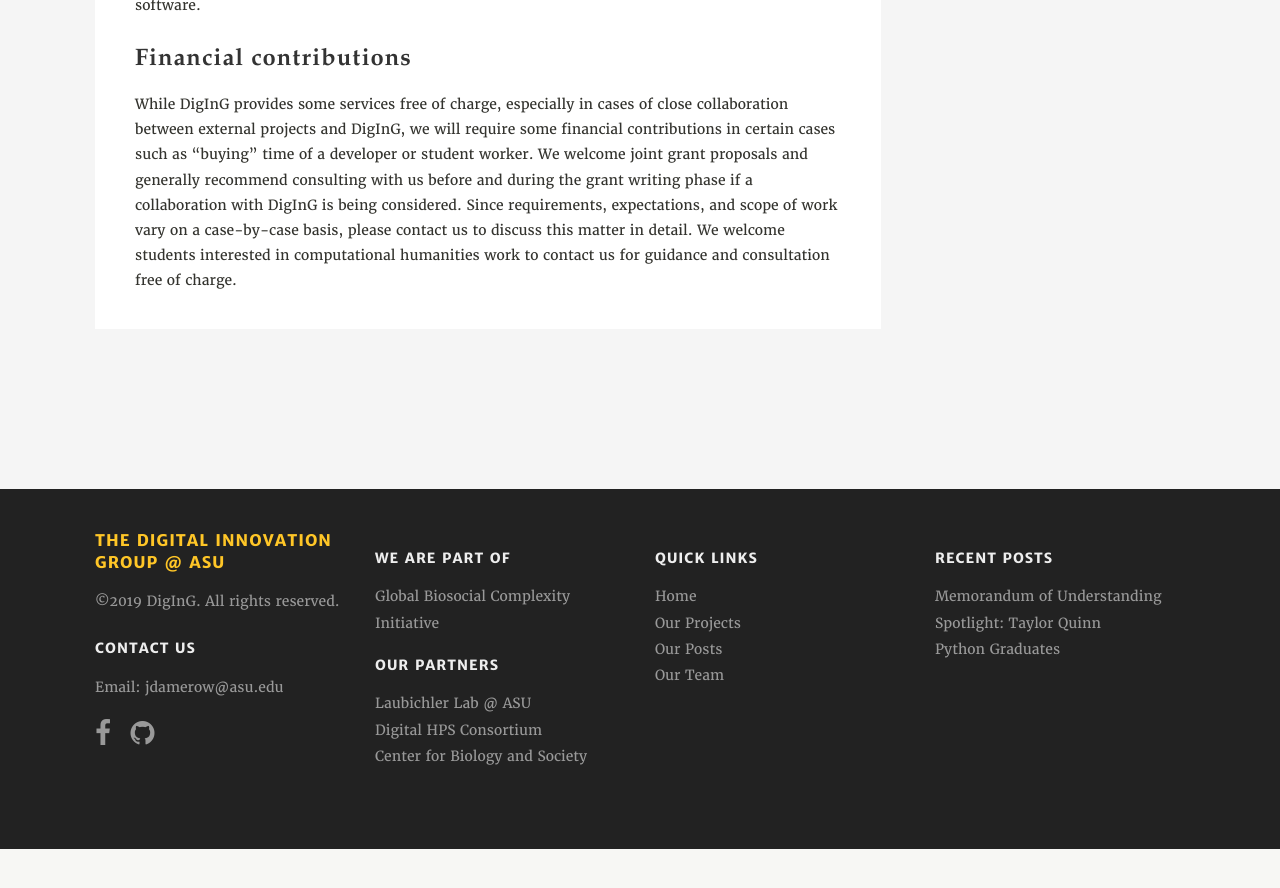
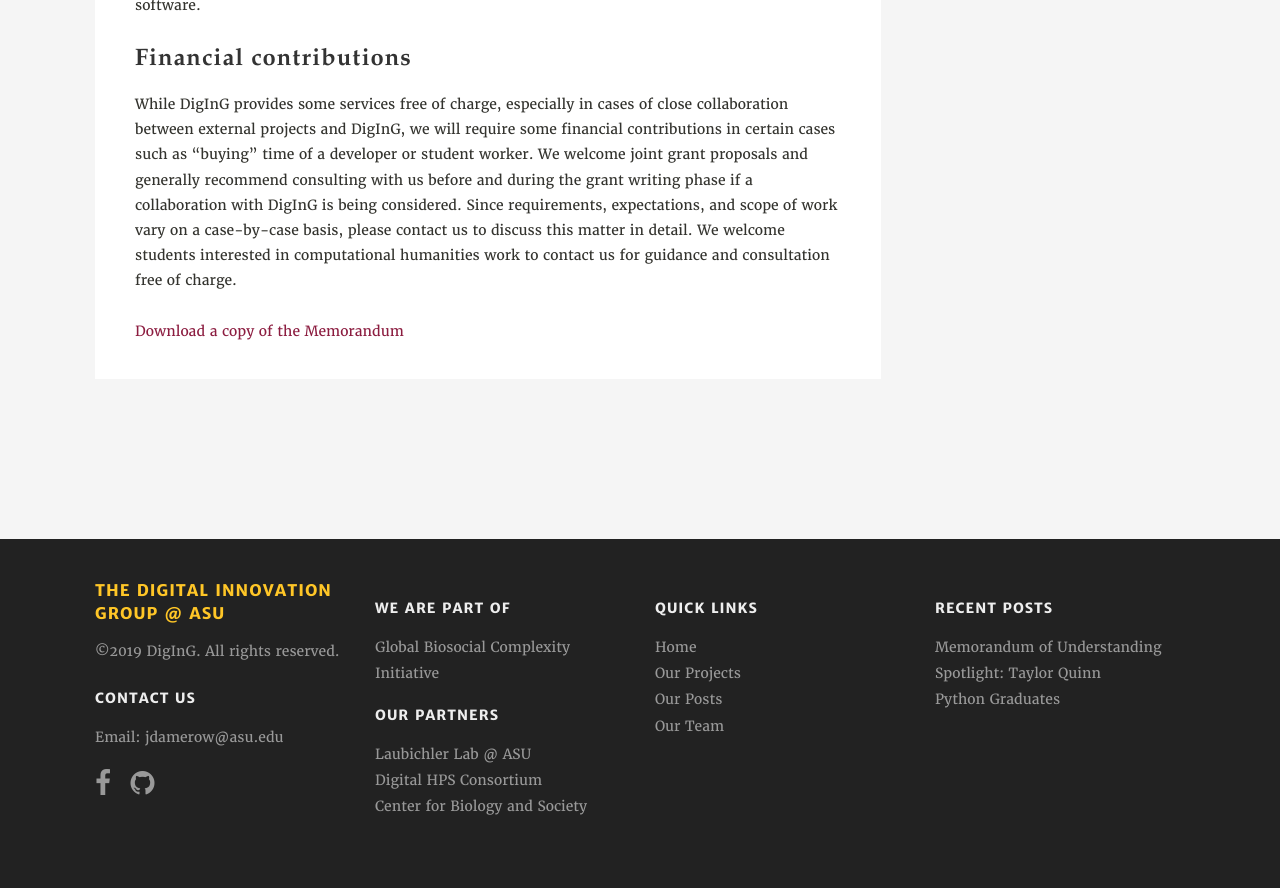
Before and after one commit to diging/diging, a Jekyll site: the page built from _posts/2020-04-09-Memorandum-of-Understanding.md, in a window 1280 px wide and 900 px high, scrolled down 2178 px. Shown: the top 888 px of the window. Built offline with Jekyll 4.4.1, drawn with Linux system fonts in a browser that asks for light colours; nearby versions of some CDN libraries; before the commit the page ends 3027 px from its top, so only the background shows below that.

Commit message:
[WEB-test] added the Memorandum pdf

```diff
--- a/_posts/2020-04-09-Memorandum-of-Understanding.md
+++ b/_posts/2020-04-09-Memorandum-of-Understanding.md
@@ -36,3 +36,5 @@ Working with DigInG should first of all be understood as a collaboration rather
 
 <h4 style="font-family:Garamond; text-transform: none;">Financial contributions</h4>
 While DigInG provides some services free of charge, especially in cases of close collaboration between external projects and DigInG, we will require some financial contributions in certain cases such as “buying” time of a developer or student worker. We welcome joint grant proposals and generally recommend consulting with us before and during the grant writing phase if a collaboration with DigInG is being considered. Since requirements, expectations, and scope of work vary on a case-by-case basis, please contact us to discuss this matter in detail. We welcome students interested in computational humanities work to contact us for guidance and consultation free of charge.
+
+<a href="DigInG-MoU-2020.pdf" download>Download a copy of the Memorandum</a>
```
Also changed, not shown: 1 other file.
